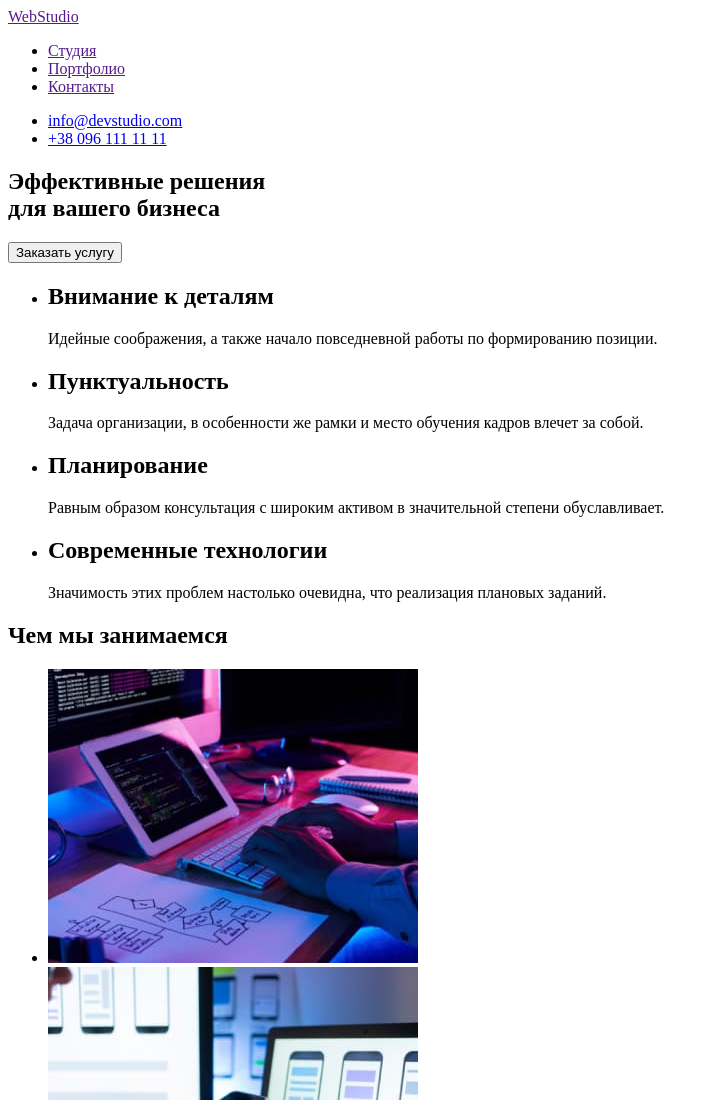
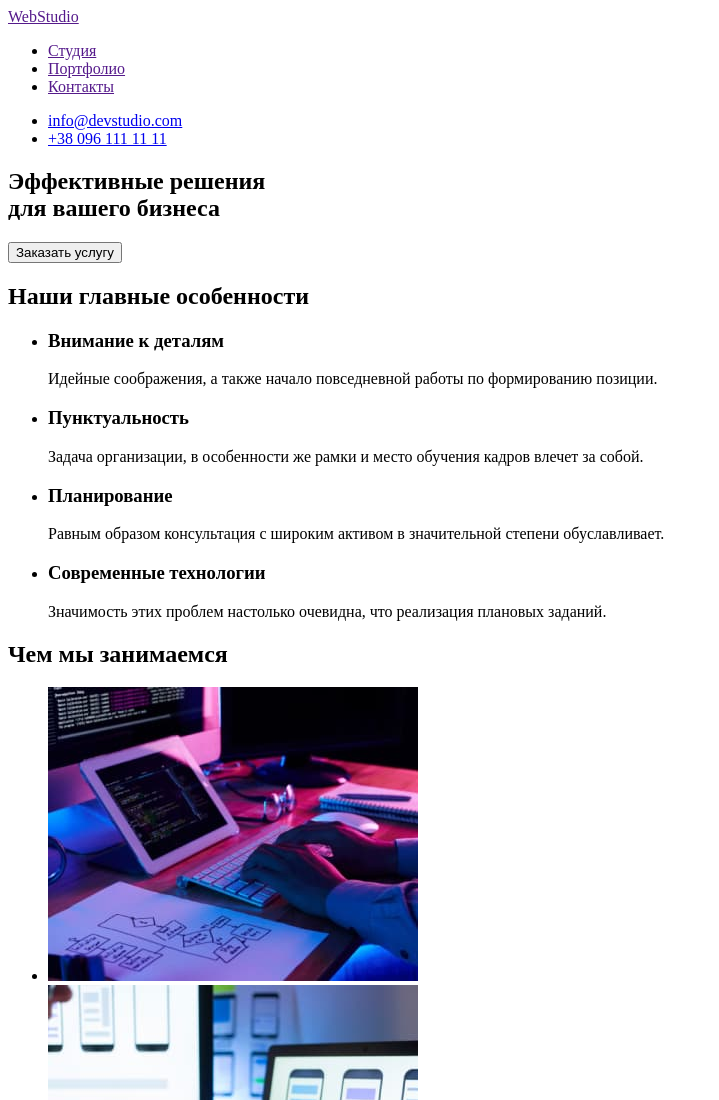
Before and after one commit to Ussuriec74/goit-markup-hw-01, a plain HTML site: page index.html in a window 1280 px wide. Shown: the top 1100 px of the page, without its empty margins (0-719 px from the left). Drawn offline with Linux system fonts and the light colour scheme.

Commit message:
Вносит правки

```diff
--- a/index.html
+++ b/index.html
@@ -27,21 +27,22 @@
       <button type="button">Заказать услугу</button>
     </section>
     <section>
+      <h2>Наши главные особенности</h2>
       <ul>
         <li>
-          <h2>Внимание к деталям</h2>
+          <h3>Внимание к деталям</h3>
           <p>Идейные соображения, а также начало повседневной работы по формированию позиции.</p>
         </li>
         <li>
-          <h2>Пунктуальность</h2>
+          <h3>Пунктуальность</h3>
           <p>Задача организации, в особенности же рамки и место обучения кадров влечет за собой.</p>
         </li>
         <li>
-          <h2>Планирование</h2>
+          <h3>Планирование</h3>
           <p>Равным образом консультация с широким активом в значительной степени обуславливает.</p>
         </li>
         <li>
-          <h2>Современные технологии</h2>
+          <h3>Современные технологии</h3>
           <p>Значимость этих проблем настолько очевидна, что реализация плановых заданий.</p>
         </li>
       </ul>
```
